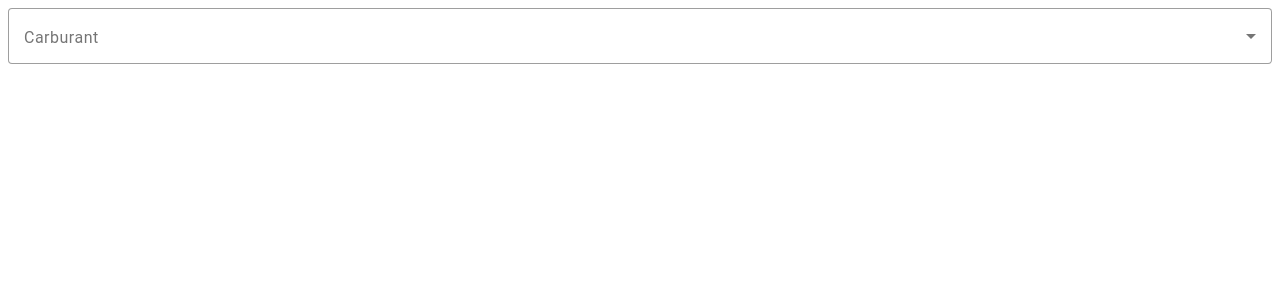
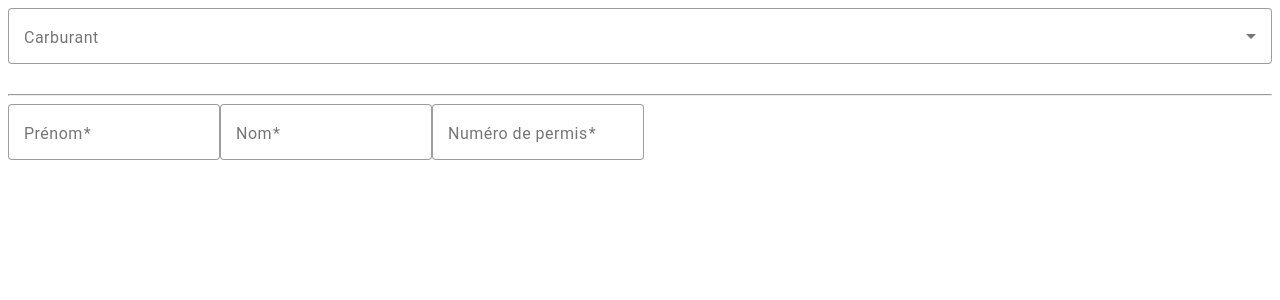
Before and after one commit to gilles-phan/jj-dev-test, an Angular app: page / in a window 1280 px wide. Shown: the top 300 px of the page. Built offline with nearby package versions, Linux system fonts and the light colour scheme.

Commit message:
- Init Driver form

```diff
--- a/src/app/app-module.ts
+++ b/src/app/app-module.ts
@@ -4,15 +4,17 @@ import { BrowserModule } from '@angular/platform-browser';
 import { AppRoutingModule } from './app-routing-module';
 import { App } from './app';
 import { FuelTypeControlModule } from "./shared/components/fuel-type-control/fuel-type-control.module";
+import { DriverFormModule } from './shared/components/driver-form/driver-form.module';
 
 @NgModule({
   declarations: [
-    App
+    App,
   ],
   imports: [
     BrowserModule,
     AppRoutingModule,
-    FuelTypeControlModule
+    FuelTypeControlModule,
+    DriverFormModule
   ],
   providers: [
     provideBrowserGlobalErrorListeners()
--- a/src/app/app.html
+++ b/src/app/app.html
@@ -1 +1,3 @@
 <app-fuel-type-control></app-fuel-type-control>
+<hr />
+<app-driver-form></app-driver-form>
--- /dev/null
+++ b/src/app/shared/components/driver-form/driver-form.component.html
@@ -0,0 +1,54 @@
+<div class="driver-form-grid">
+    <form [formGroup]="form" class="license-form-container">
+
+        <mat-form-field appearance="outline" class="firstName">
+            <mat-label>Prénom</mat-label>
+            <input type="text" matInput formControlName="firstName" />
+            @if (form.get('firstName')?.hasError('required')) {
+            <mat-error>Le prénom est obligatoire</mat-error>
+            }
+        </mat-form-field>
+        <mat-form-field appearance="outline" class="lastName">
+            <mat-label>Nom</mat-label>
+            <input type="text" matInput formControlName="lastName" />
+            @if (form.get('lastName')?.hasError('required')) {
+            <mat-error>Le nom est obligatoire</mat-error>
+            }
+        </mat-form-field>
+        <mat-form-field appearance="outline" class="licenseNumber">
+            <mat-label>Numéro de permis</mat-label>
+            <input type="text" matInput formControlName="licenseNumber" (input)="onLicenseChange($event)"
+                style="text-transform: uppercase;" />
+            @if (form.get('licenseNumber')?.hasError('required')) {
+            <mat-error>Le numéro de permis est obligatoire</mat-error>
+            }
+            @if (form.get('licenseNumber')?.hasError('invalidLicenseNumber')) {
+            <mat-error>Format invalide (ex. AA98765432109)</mat-error>
+            }
+        </mat-form-field>
+    </form>
+
+    <!-- <mat-form-field appearance="fill">
+        <mat-label>First Name</mat-label>
+        <input matInput formControlName="firstName" />
+        <mat-error *ngIf="form.get('firstName')?.hasError('required')">
+            First Name is required
+        </mat-error>
+    </mat-form-field>
+
+    <mat-form-field appearance="fill">
+        <mat-label>Last Name</mat-label>
+        <input matInput formControlName="lastName" />
+        <mat-error *ngIf="form.get('lastName')?.hasError('required')">
+            Last Name is required
+        </mat-error>
+    </mat-form-field>
+
+    <mat-form-field appearance="fill">
+        <mat-label>License Number</mat-label>
+        <input matInput formControlName="licenseNumber" />
+        <mat-error *ngIf="form.get('licenseNumber')?.hasError('required')">
+            License Number is required
+        </mat-error>
+    </mat-form-field> -->
+</div>
--- /dev/null
+++ b/src/app/shared/components/driver-form/driver-form.component.ts
@@ -0,0 +1,70 @@
+import { ChangeDetectionStrategy, ChangeDetectorRef, Component, forwardRef } from '@angular/core';
+import { AbstractControl, ControlValueAccessor, Form, FormBuilder, FormGroup, NG_VALIDATORS, NG_VALUE_ACCESSOR, ValidationErrors, Validator, Validators } from '@angular/forms';
+import { DriverForm } from '@app/core/models/driver-form.interface';
+import { licenseNumberValidator } from '@app/shared/validators/license-number.validator';
+
+@Component({
+  selector: 'app-driver-form',
+  standalone: false,
+  templateUrl: './driver-form.component.html',
+  styleUrl: './driver-form.component.scss',
+  changeDetection: ChangeDetectionStrategy.OnPush,
+  providers: [
+    {
+      provide: NG_VALUE_ACCESSOR,
+      useExisting: forwardRef(() => DriverFormComponent),
+      multi: true,
+    },
+    {
+      provide: NG_VALIDATORS,
+      useExisting: forwardRef(() => DriverFormComponent),
+      multi: true,
+    },
+  ],
+})
+export class DriverFormComponent implements ControlValueAccessor, Validator {
+  form: FormGroup<DriverForm>;
+  onChange = (_: DriverForm) => { };
+  onTouched = () => { };
+
+  constructor(private fb: FormBuilder) {
+    this.form = this.fb.group<DriverForm>({
+      firstName: this.fb.control<string>("", { nonNullable: true, validators: [Validators.required] }),
+      lastName: this.fb.control<string>("", { nonNullable: true, validators: [Validators.required] }),
+      licenseNumber: this.fb.control<string>("", { nonNullable: true, validators: [Validators.required, licenseNumberValidator] }),
+    });
+  }
+  validate(control: AbstractControl): ValidationErrors | null {
+    return this.form.valid ? null : { invalidForm: { valid: false, message: "Driver form is invalid" } }
+  }
+
+  writeValue(value: any): void {
+    if (value) {
+      this.form.setValue({
+        firstName: value.firstName,
+        lastName: value.lastName,
+        licenseNumber: value.licenseNumber,
+      }, { emitEvent: false });
+    }
+  }
+  registerOnChange(fn: any): void {
+    this.onChange = fn;
+  }
+  registerOnTouched(fn: any): void {
+    this.onTouched = fn;
+  }
+  setDisabledState?(isDisabled: boolean): void {
+    isDisabled ? this.form.disable() : this.form.enable();
+  }
+
+  /**
+   * Converts license number input to uppercase on change, to prevent validation errors.
+   * @param event
+   */
+  onLicenseChange(event: Event): void {
+    const input = event.target as HTMLInputElement;
+    const upper = input.value.toUpperCase();
+    this.form.get('licenseNumber')?.setValue(upper, { emitEvent: false });
+  }
+
+}
--- /dev/null
+++ b/src/app/shared/validators/license-number.validator.ts
@@ -0,0 +1,16 @@
+import { AbstractControl, ValidationErrors } from "@angular/forms";
+
+/**
+ * Validates that the license number matches the pattern: two uppercase letters followed by eleven digits.
+ *
+ * @param control The form control containing the license number to validate.
+ * @returns A ValidationErrors object if the license number is invalid, or null if it is valid.
+ */
+export const licenseNumberValidator = (control: AbstractControl): ValidationErrors | null => {
+  const value = control.value;
+  if (!value) return null;
+
+  const licenseNumberRegex = /^[A-Z]{2}\d{11}$/;
+
+  return licenseNumberRegex.test(value) ? null : { invalidLicenseNumber: true };
+}
```
Also changed, not shown: src/app/core/models/driver-form.interface.ts (added, +7 -0 lines), src/app/shared/components/driver-form/driver-form.module.ts (added, +15 -0 lines), src/app/shared/components/shared/shared.module.ts (+5 -2 lines), src/app/shared/components/driver-form/driver-form.component.scss (added), 1 other file (tests, documents, lock files or other folders).
